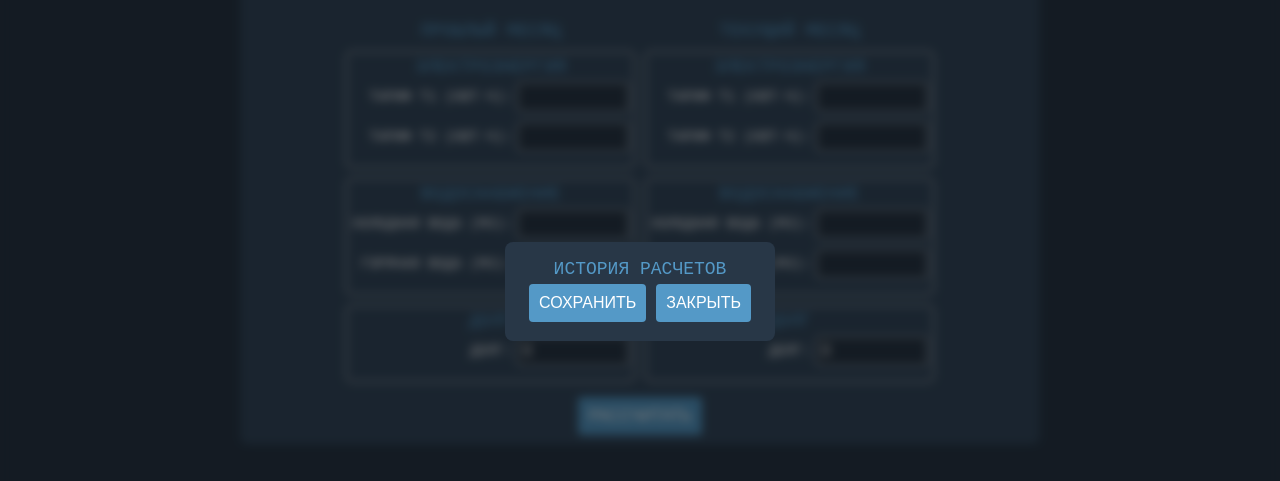
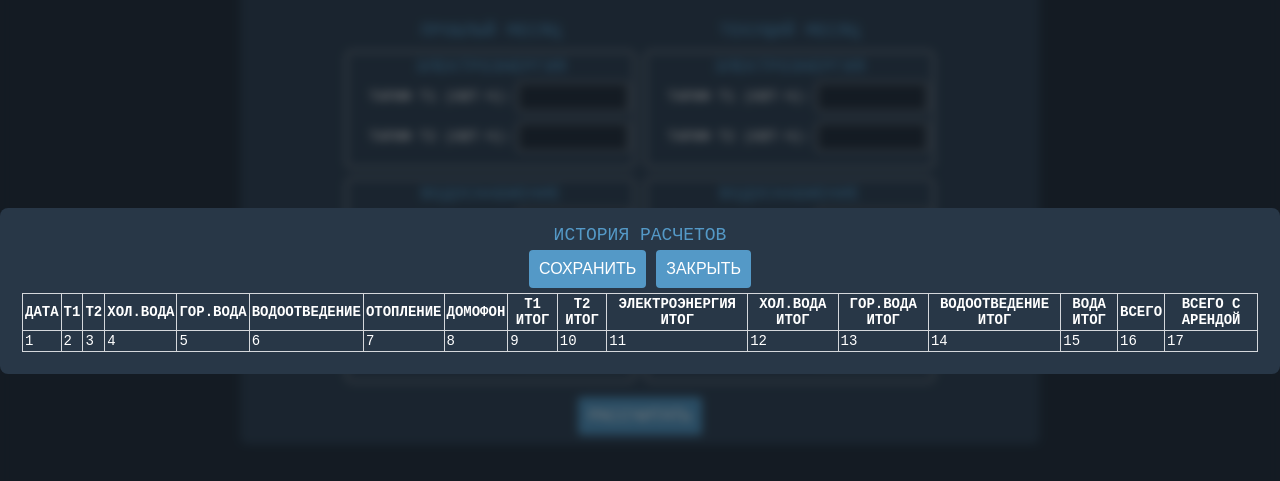
Before and after one commit to Sayrarm/communal_apartment, a website: page index.html in a window 1280 px wide. Both pictures are taken after a click on the button "ИСТОРИЯ". Shown: the part 109-590 px from the top of the page. Drawn offline with Linux system fonts and the light colour scheme; a web font is replaced by a local one.

Commit message:
feat: add table for history modal window

```diff
--- a/calculations.js
+++ b/calculations.js
@@ -133,7 +133,7 @@ function calculator () {
     electricCalc.appendChild(addCalculationLine('Электроэнергия Т2', electricCalculationT2.toFixed(2)));
     electricCalc.appendChild(addCalculationLine('Электроэнергия ИТОГ', totalElectricCalculation.toFixed(2)));
 
-    const waterCalc = addCalculationSection()
+    const waterCalc = addCalculationSection();
     waterCalc.appendChild(addCalculationLine('Холодная вода', coldWaterCalculation.toFixed(2)));
     waterCalc.appendChild(addCalculationLine('Горячая вода', hotWaterCalculation.toFixed(2)));
     waterCalc.appendChild(addCalculationLine('Водоотведение', disposalWaterCalculation.toFixed(2)));
@@ -155,7 +155,47 @@ function calculator () {
     total.appendChild(addCalculationLine('Всего к оплате', totalCalculation.toFixed(1)));
     total.appendChild(addCalculationLine('Вместе с арендой', totalCalculationWithRent.toFixed(1)));
 
+    function localStorageHistory() {
+        //сохраняем рез-ты расчета в localstorage
+        const inputConst = [
+            electricCalculationT1,
+            electricCalculationT2,
+            totalElectricCalculation,
+            coldWaterCalculation,
+            hotWaterCalculation,
+            disposalWaterCalculation,
+            totalWaterCalculation,
+            totalCalculation,
+            totalCalculationWithRent
+        ];
+
+        // 2. Перебираем каждый ID из массива tariffIDs
+        inputConst.forEach(id => {
+            // 3. Для каждого ID:
+            //    - getInputValue(id) получает числовое значение из поля ввода
+            //    - .toString() преобразует число в строку (localStorage хранит только строки)
+            //    - localStorage.setItem(id, ...) сохраняет значение под ключом = ID поля
+            localStorage.setItem(id.toString(), getInputValue(id).toString());
+        });
+
+        // 2. Перебираем каждый ID из массива tariffIDs
+        inputConst.forEach(id => {
+            // 3. Пытаемся получить сохранённое значение из localStorage
+            const savedValue = localStorage.getItem(id.toString());
+            // 4. Если значение найдено (не null)
+            if (savedValue !== null) {
+                // 5. Находим поле ввода на странице по ID
+                const element = document.getElementById(id.toString());
+                // 6. Если поле существует, вставляем в него сохранённое значение
+                if (element) {
+                    element.value = savedValue;
+                }
+            }
+        });
+    }
+
+    window.addEventListener('load', localStorageHistory);
+
     //показ контейнера с результатами расчета
     resultSection.style.display = 'flex';
-    return total;
 }
--- a/functions-for-interface.js
+++ b/functions-for-interface.js
@@ -50,8 +50,6 @@ function createInput (labelText, id, type, defaultValue) {
 
     const input = document.createElement('input');
     input.type = type;
-    input.autocomplete = 'on';
-    input.name = 'product-quantity';
     input.title = 'Введите значение';
     input.id = id;
     input.value = defaultValue;
@@ -175,8 +173,10 @@ function enableScroll() {
     document.body.style.overflow = '';
 }
 
-/*функция для модального окна "Тарифы": в случае отсутствия значений в input-поле подставляются
-тарифы по умолчанию после нажатия кнопки "Сохранить"*/
+/*
+функция для модального окна "Тарифы": в случае отсутствия значений в input-поле подставляются
+тарифы по умолчанию после нажатия кнопки "Сохранить"
+*/
 function inputTariffs() {
     const tariffInputs = {
         t1: document.getElementById('t1-tariff'),
@@ -201,3 +201,67 @@ function inputTariffs() {
 
     return tariffInputs;
 }
+
+function createTableParts(tag, titleName) {
+    const thData = document.createElement(tag);
+    thData.textContent = titleName;
+
+    return thData;
+}
+
+function createTableHistory() {
+
+    const tableHistory = document.createElement('table');
+    modalHistory.appendChild(tableHistory);
+
+    const theadTableHistory = document.createElement('thead');
+    tableHistory.appendChild(theadTableHistory);
+
+    const trTheadTableHistory = document.createElement('tr');
+    theadTableHistory.appendChild(trTheadTableHistory);
+
+    trTheadTableHistory.appendChild(createTableParts('th', 'Дата'));
+    trTheadTableHistory.appendChild(createTableParts('th', 'Т1'));
+    trTheadTableHistory.appendChild(createTableParts('th', 'Т2'));
+    trTheadTableHistory.appendChild(createTableParts('th', 'Хол.вода'));
+    trTheadTableHistory.appendChild(createTableParts('th', 'Гор.вода'));
+    trTheadTableHistory.appendChild(createTableParts('th', 'Водоотведение'));
+    trTheadTableHistory.appendChild(createTableParts('th', 'Отопление'));
+    trTheadTableHistory.appendChild(createTableParts('th', 'Домофон'));
+    trTheadTableHistory.appendChild(createTableParts('th', 'Т1 итог'));
+    trTheadTableHistory.appendChild(createTableParts('th', 'Т2 итог'));
+    trTheadTableHistory.appendChild(createTableParts('th', 'Электроэнергия итог'));
+    trTheadTableHistory.appendChild(createTableParts('th', 'Хол.вода итог'));
+    trTheadTableHistory.appendChild(createTableParts('th', 'Гор.вода итог'));
+    trTheadTableHistory.appendChild(createTableParts('th', 'Водоотведение итог'));
+    trTheadTableHistory.appendChild(createTableParts('th', 'Вода итог'));
+    trTheadTableHistory.appendChild(createTableParts('th', 'Всего'));
+    trTheadTableHistory.appendChild(createTableParts('th', 'Всего с арендой'));
+
+    const tbodyHistory = document.createElement('tbody');
+    tableHistory.appendChild(tbodyHistory);
+
+    const trTbodyTableHistory = document.createElement('tr');
+    tbodyHistory.appendChild(trTbodyTableHistory);
+
+    trTbodyTableHistory.appendChild(createTableParts('td', '1'));
+    trTbodyTableHistory.appendChild(createTableParts('td', '2'));
+    trTbodyTableHistory.appendChild(createTableParts('td', '3'));
+    trTbodyTableHistory.appendChild(createTableParts('td', '4'));
+    trTbodyTableHistory.appendChild(createTableParts('td', '5'));
+    trTbodyTableHistory.appendChild(createTableParts('td', '6'));
+    trTbodyTableHistory.appendChild(createTableParts('td', '7'));
+    trTbodyTableHistory.appendChild(createTableParts('td', '8'));
+    trTbodyTableHistory.appendChild(createTableParts('td', '9'));
+    trTbodyTableHistory.appendChild(createTableParts('td', '10'));
+    trTbodyTableHistory.appendChild(createTableParts('td', '11'));
+    trTbodyTableHistory.appendChild(createTableParts('td', '12'));
+    trTbodyTableHistory.appendChild(createTableParts('td', '13'));
+    trTbodyTableHistory.appendChild(createTableParts('td', '14'));
+    trTbodyTableHistory.appendChild(createTableParts('td', '15'));
+    trTbodyTableHistory.appendChild(createTableParts('td', '16'));
+    trTbodyTableHistory.appendChild(createTableParts('td', '17'));
+
+
+    return tableHistory;
+}
--- a/interface.js
+++ b/interface.js
@@ -35,6 +35,7 @@ containerButtons.appendChild(modalTariffsButton);
 //модальное окно с историей расчетов
 const modalHistory = createModal('История расчетов');
 modalHistory.className = 'modal-container';
+modalHistory.appendChild(createTableHistory());
 
 const modalHistoryButton = createButton('История');
 modalHistoryButton.id = 'modal-history-button';
@@ -51,7 +52,8 @@ title.textContent = 'Калькулятор коммуналки';
 container.appendChild(title);
 
 //строки для ввода данных для расчета:
-const containerWithInput = createSection('');
+const containerWithInput = document.createElement('form');
+containerWithInput.autocomplete = 'on';
 containerWithInput.className = 'container-with-input';
 container.appendChild(containerWithInput);
 
@@ -94,6 +96,7 @@ calculateButton.onclick = () => calculator();
 const resultSection = document.createElement('div');
 resultSection.className = 'result';
 resultSection.style.display = 'none';
+container.appendChild(resultSection);
 
 const resultTitle = document.createElement('h3');
 resultTitle.textContent = 'Результаты расчета';
@@ -102,5 +105,3 @@ resultSection.appendChild(resultTitle);
 const resultsContainer = document.createElement('div');
 resultsContainer.className = 'results-container';
 resultSection.appendChild(resultsContainer);
-
-container.appendChild(resultSection);
--- a/style.css
+++ b/style.css
@@ -12,6 +12,12 @@ h1 {
 h3 {
     text-transform: uppercase;
     font-weight: 300;
+}
+table, tbody, tr, th, td {
+    margin: 5px;
+    padding: 2px;
+    border: 1px solid #d5d8dc;
+    border-collapse: collapse;
 }
 .container {
     background-color: #34495e;
```
